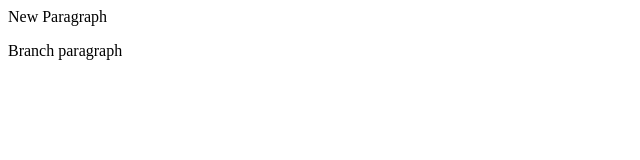
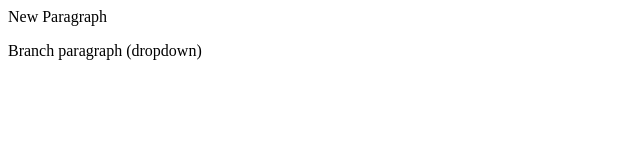
Before and after one commit to RishiChauhan011/Local-Repo, a plain HTML site: page index.html in a window 1280 px wide. Shown: the full height of the page, 0-640 px from the left. Drawn offline with Linux system fonts and the light colour scheme.

Commit message:
dropdown

```diff
--- a/index.html
+++ b/index.html
@@ -1,2 +1,2 @@
 <p>New Paragraph</p>
-<p>Branch paragraph</p>
+<p>Branch paragraph (dropdown)</p>
```
